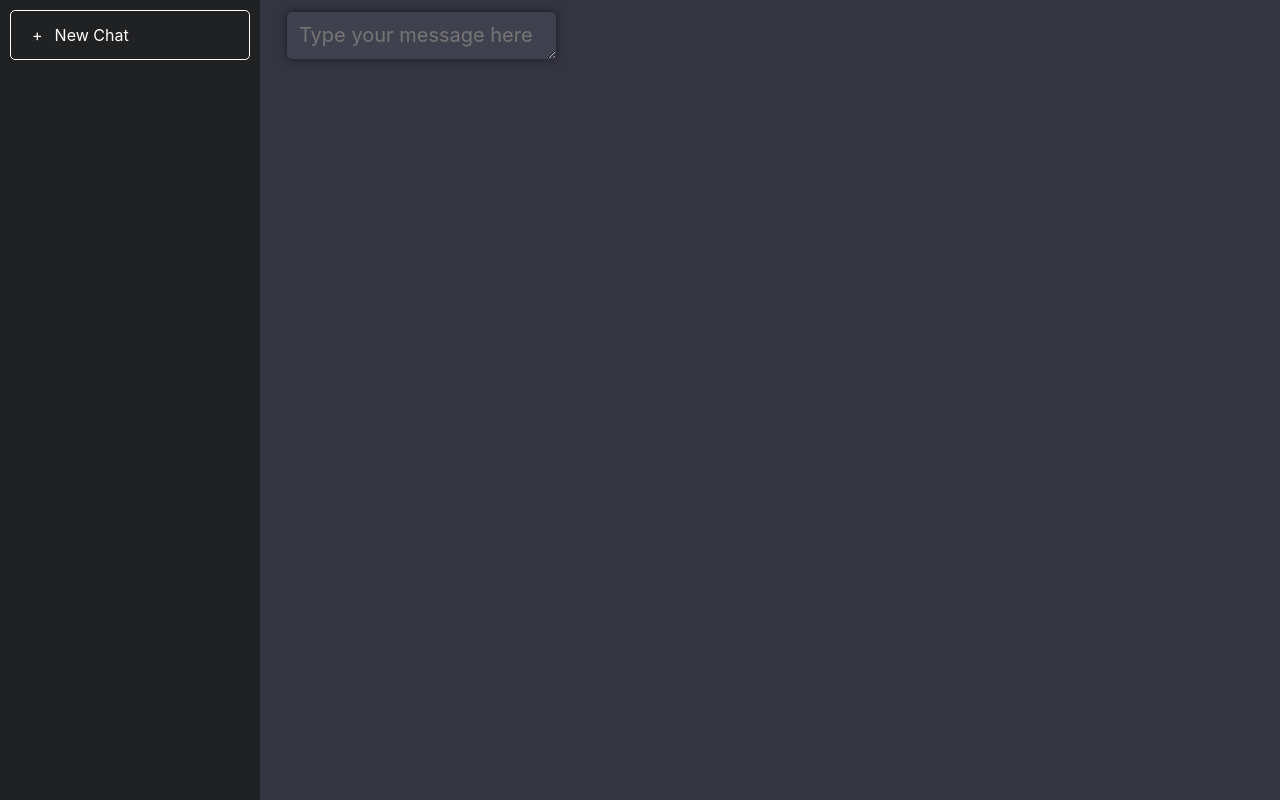
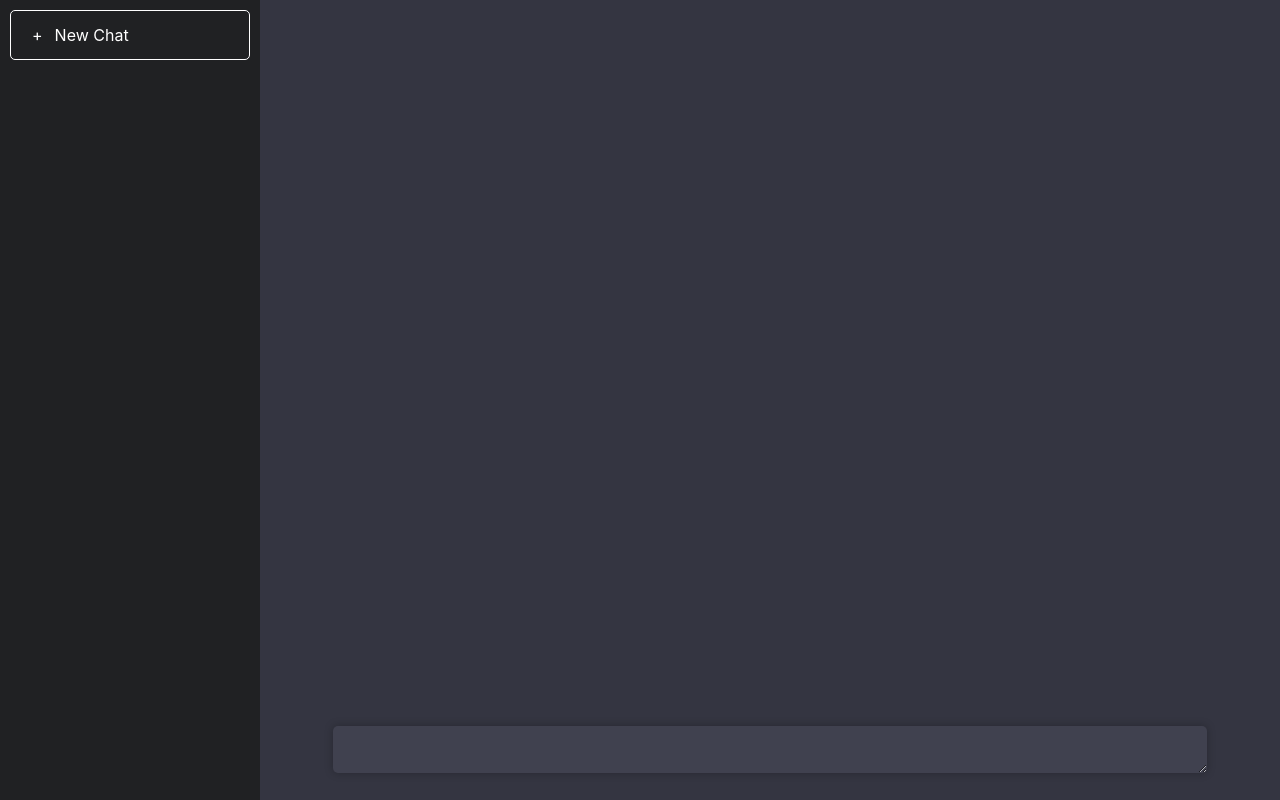
Before and after one commit to Felix-fale/chat-gpt-clone, a React (Create React App) app: page / in a window 1280 px wide. Built offline with nearby package versions, Linux system fonts and the light colour scheme.

Commit message:
feat: Styling Chat GPT Input

```diff
--- a/src/App.css
+++ b/src/App.css
@@ -31,6 +31,7 @@
 .chatbox {
   flex: 1;
   background-color: #343541;
+  position: relative;
 }
 
 .App-logo {
@@ -45,9 +46,9 @@
 }
 
 .chat-input-holder{
-  padding: 12px;
+  padding: 24px;
   position: absolute;
-
+  bottom: 0;right: 0;left: 0;
 }
 .chat-input-textarea{
   background-color: #40414f;
@@ -56,7 +57,7 @@
   border-radius: 5px;
   border: none;
   outline: none;
-  box-shadow: 0 0 8px  0 rgba(0, 0, 0, 0.5);
+  box-shadow: 0 0 8px  0 rgba(0, 0, 0, 0.25);
   font-size: 1.25em;
 }
 
--- a/src/App.js
+++ b/src/App.js
@@ -12,7 +12,7 @@ function App() {
       </aside>
       <section className="chatbox">
         <div className="chat-input-holder">
-          <textarea rows="1" className="chat-input-textarea" placeholder="Type your message here" ></textarea>
+          <textarea rows="1" className="chat-input-textarea"  ></textarea>
         </div>
       </section>
 
```
